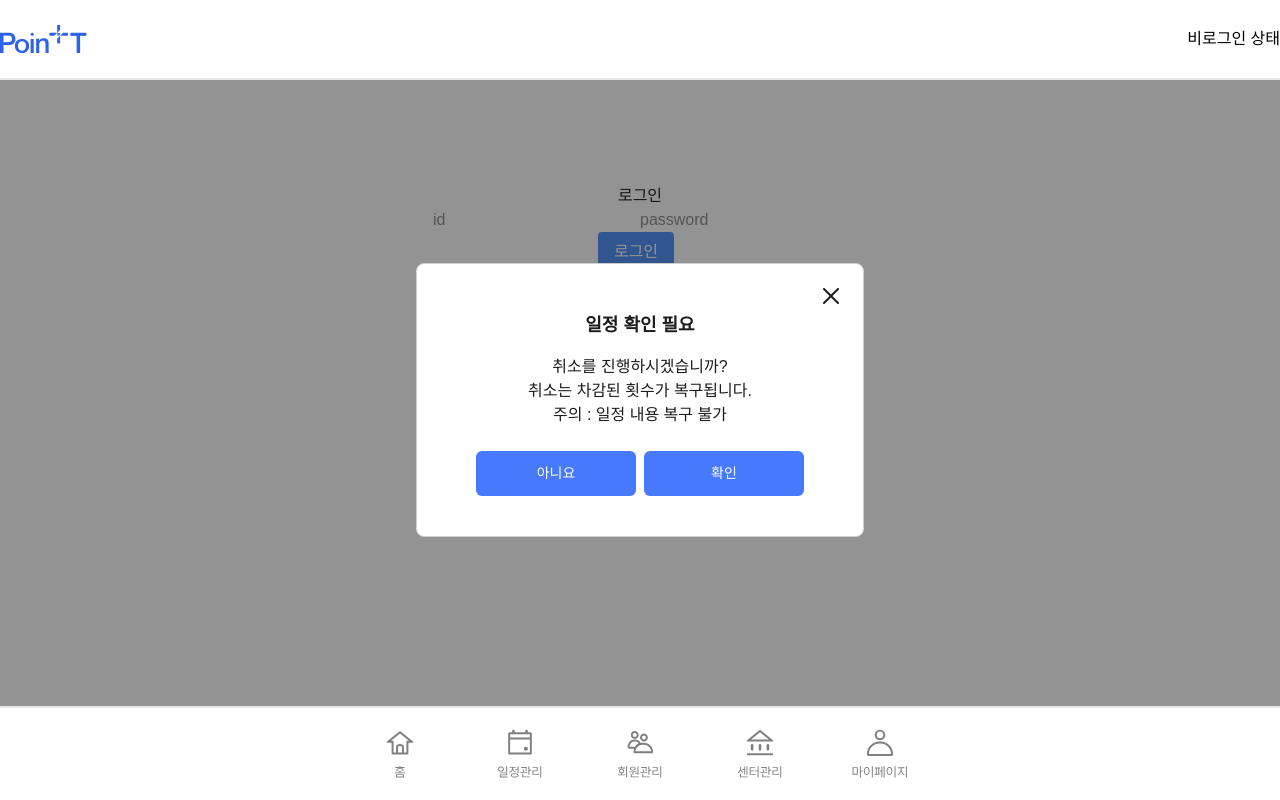
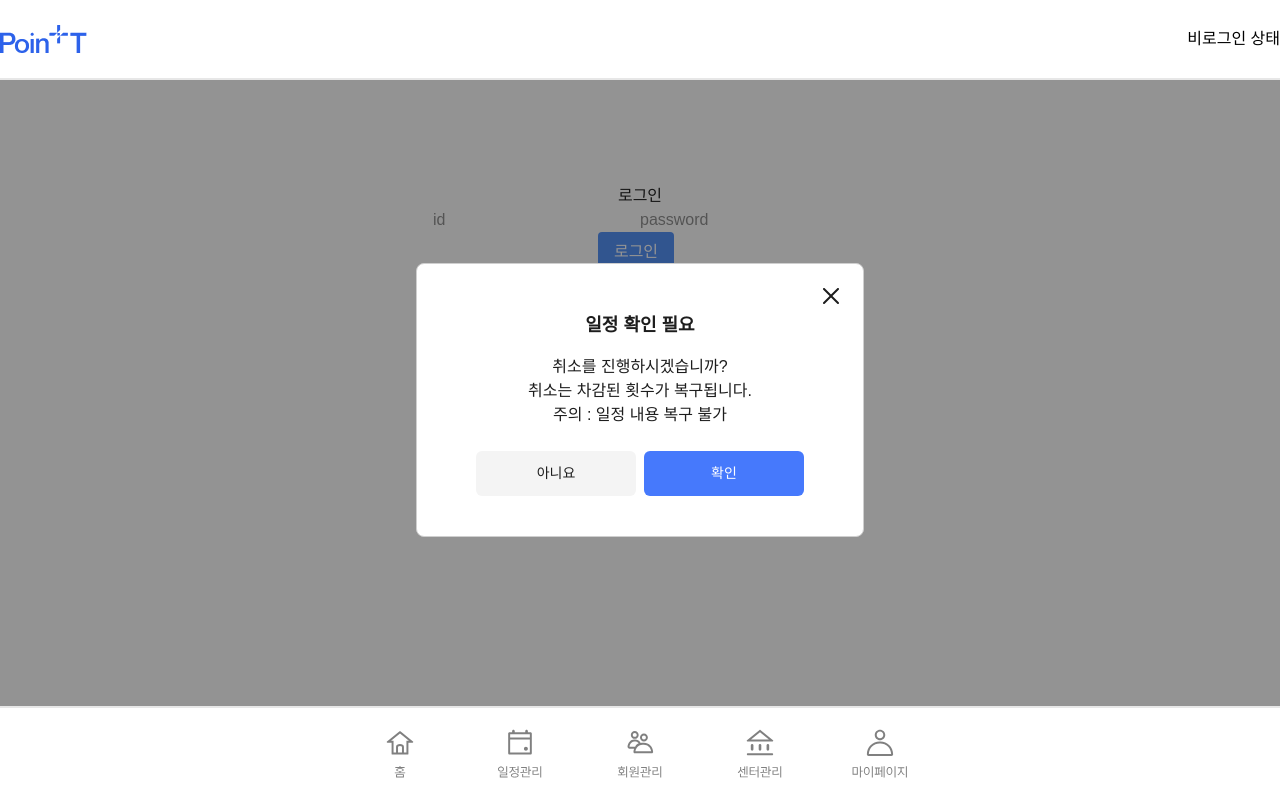
Before and after one commit to 6suk/pongdangpong, a React (Vite) app: page /login in a window 1280 px wide. Both pictures are taken after a click on the button "첫번째 모달 열기". Built offline with nearby package versions, Linux system fonts and the light colour scheme; no server answers.

Commit message:
[🐞fix] Modal Button 상태에 따라 컬러 변경 (#18)
- Button 컬러 Active하게 변경되는 부분 적용이 안되어있어 수정
close #18

```diff
--- a/src/components/common/Modal.tsx
+++ b/src/components/common/Modal.tsx
@@ -152,13 +152,16 @@ const S = {
 };
 
 export const ModalButton = styled.button<{ $isPrimary?: boolean }>`
+  ${({ theme, $isPrimary = false }) => {
+    const { colors, font } = theme;
+    return `
       max-width: 10rem;
       padding: 0.75rem;
-  background-color: ${$isPrimary => ($isPrimary ? theme.colors.pri[500] : theme.colors.gray[800])};
+      background-color: ${$isPrimary ? colors.pri[500] : colors.gray[800]};
       &:hover {
-    background-color: ${$isPrimary => ($isPrimary ? theme.colors.pri[400] : theme.colors.gray[700])};
+        background-color: ${$isPrimary ? colors.pri[400] : colors.gray[700]};
       }
-  color: ${$isPrimary => ($isPrimary ? theme.colors.White : theme.colors.gray[50])};
+      color: ${$isPrimary ? colors.White : colors.gray[50]};
       border-radius: 0.375rem;
       width: 100%;
       transition: background-color 0.2s ease-in-out;
@@ -166,9 +169,11 @@ export const ModalButton = styled.button<{ $isPrimary?: boolean }>`
       &:focus {
         ring: 2px;
         ring-offset: 2px;
-    ring-color: ${$isPrimary => ($isPrimary ? theme.colors.pri[800] : theme.colors.gray[800])};
+        ring-color: ${$isPrimary ? colors.pri[800] : colors.gray[800]};
       }
-  font-size: ${theme.font.sub};
+      font-size: ${font.sub};
+    `;
+  }}
 `;
 
 export const Modal = memo(ModalComponent);
```
Lines whose indentation alone changed are shown as unchanged.
